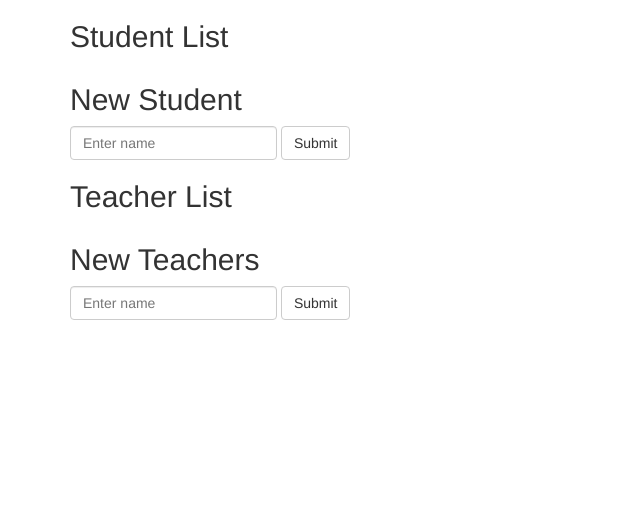
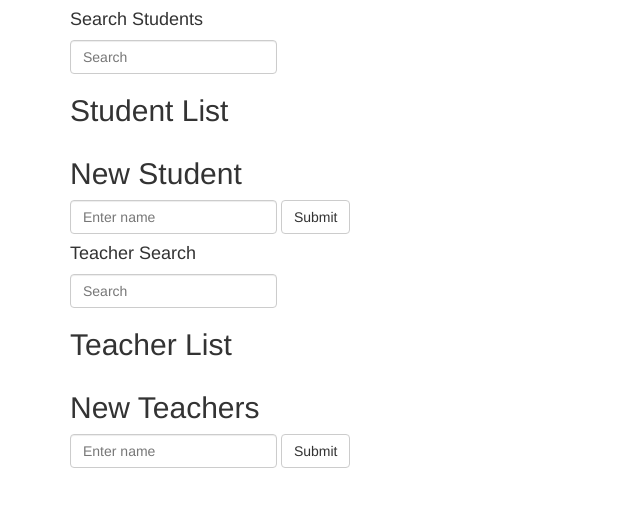
Before and after one commit to keebz/Angular-Practice, a plain HTML site: page index.html in a window 1280 px wide. Shown: the whole page, without its empty margins (0-640 px from the left). Drawn offline with Linux system fonts and the light colour scheme.

Commit message:
add search function in angular

```diff
--- a/index.html
+++ b/index.html
@@ -14,9 +14,15 @@
   <div class="container" ng-controller="StudentsCtrl">
     <div class="row">
       <div class="col-md-12">
+        <h4>Search Students</h4>
+        <form class="form-inline" role="form">
+          <div class="form-group">
+            <input ng-model="query" type="text" class="form-control" id="student-name" placeholder="Search">
+          </div>
+        </form>
         <h2>Student List</h2>
           <ul>
-            <li ng-repeat="item in students">
+            <li ng-repeat="item in students | filter:query">
               <span ng-hide="editing" ng-click="editing = true">
                 {{item.name}} <a ng-click="deleteStudent(item)">Delete</a>
               </span>
@@ -44,9 +50,15 @@
   <div class="container" ng-controller="TeachersCtrl">
     <div class="row">
       <div class="col-md-12">
+        <h4>Teacher Search</h4>
+        <form class="form-inline" role="form">
+          <div class="form-group">
+            <input ng-model="find" type="text" class="form-control" id="student-name" placeholder="Search">
+          </div>
+        </form>
         <h2>Teacher List</h2>
         <ul>
-          <li ng-repeat="item in teachers">
+          <li ng-repeat="item in teachers | filter:find">
             <span ng-hide="editing" ng-click="editing = true">
               {{item.name}} <a ng-click="deleteTeacher(item)">Delete</a>
             </span>
```
